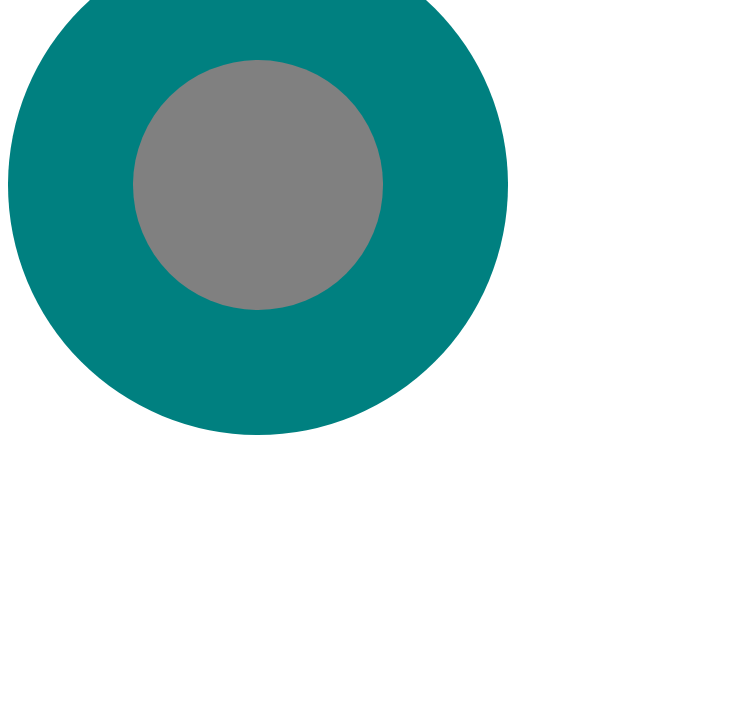
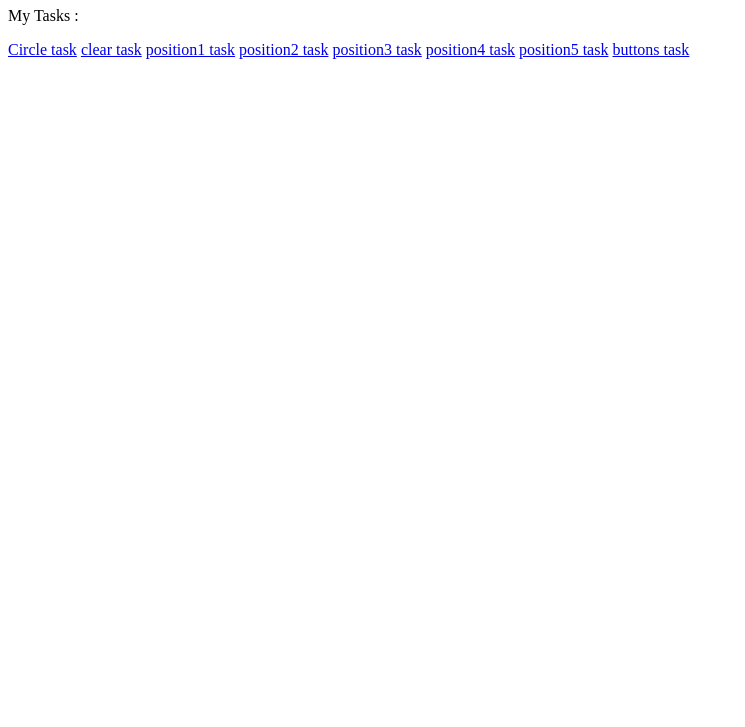
Before and after one commit to AhmadAlsheakh0/test-page, a plain HTML site: page index.html in a window 1280 px wide. Shown: the part 73-800 px from the top of the page, without its empty margins (0-745 px from the left). Drawn offline with Linux system fonts and the light colour scheme.

Commit message:
myNewCommit

```diff
--- a/index.html
+++ b/index.html
@@ -1,33 +1,21 @@
 <!DOCTYPE html>
 <html lang="en">
     <head>
-        <title>Circle task</title>
+        <title></title>
         <meta charset="UTF-8">
         <meta name="viewport" content="width=device-width, initial-scale=1">
-        <style>
-            .first{
-                position: relative;
-                height: 500px;
-                width: 500px;
-                border-radius: 50%;
-                background-color: teal;
-            }
-            .second{
-
-                position: absolute;
-                top:25%;
-                right: 25%;
-                height: 250px;
-                width: 250px;
-                border-radius: 50%;
-                background-color: gray;
-            }
-        </style>
+        <link href="css/style.css" rel="stylesheet">
     </head>
     <body>
-    <div class="first">
-        <div class="second">
-    </div>
-    </div>
+     <h1>Hello, I am Ahmed Ibrahim</h1>
+     <p>My Tasks :</p>
+     <a href="circle.html">Circle task</a>
+     <a href="clear.html">clear task</a>
+     <a href="position1.html">position1 task</a>
+     <a href="position2.html">position2 task</a>
+     <a href="position3.html">position3 task</a>
+     <a href="position4.html">position4 task</a>
+     <a href="position5.html">position5 task</a>
+     <a href="buttons.html">buttons task</a>
     </body>
 </html>
```
Also changed, not shown: circle.html (added, +33 -0 lines).
